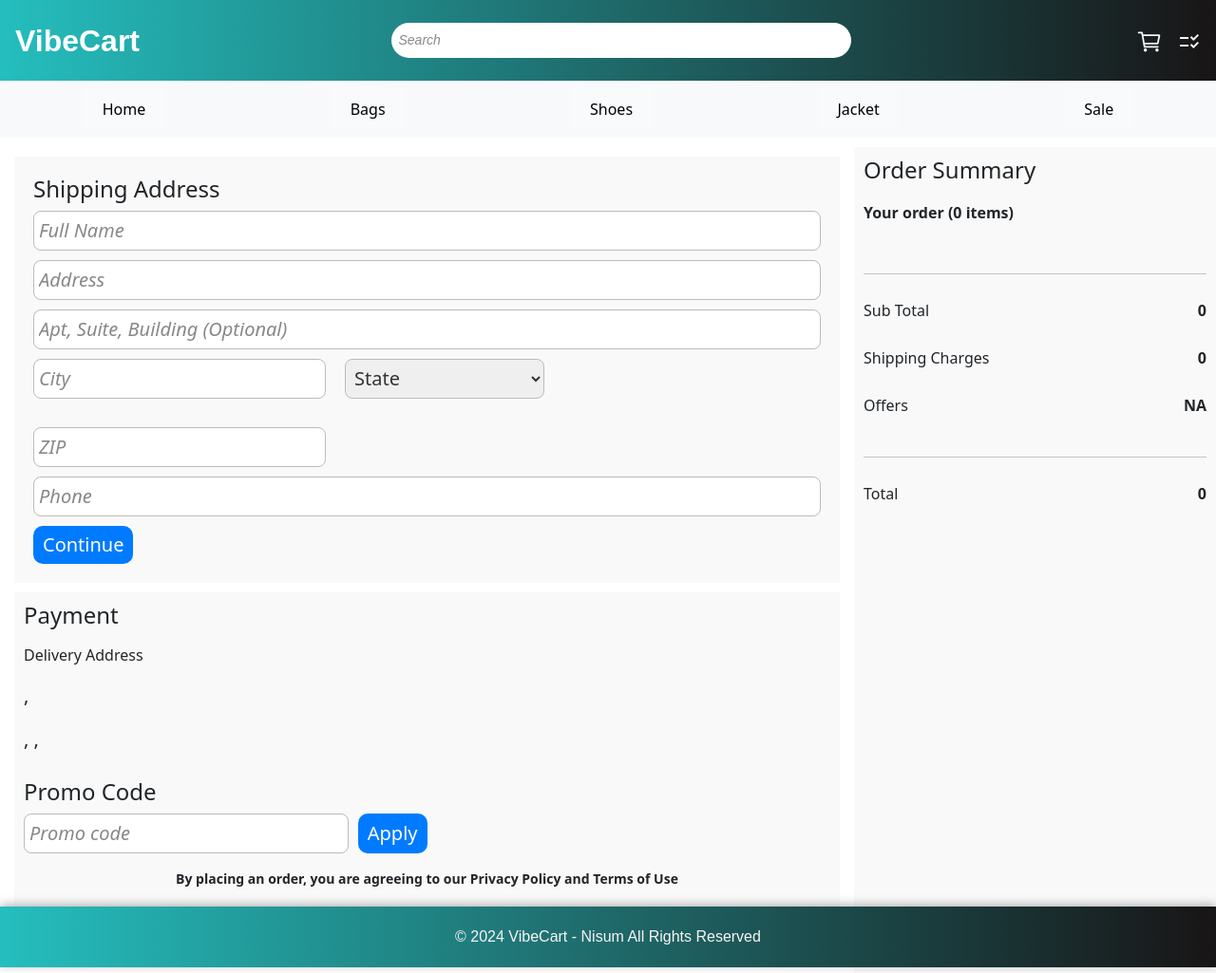
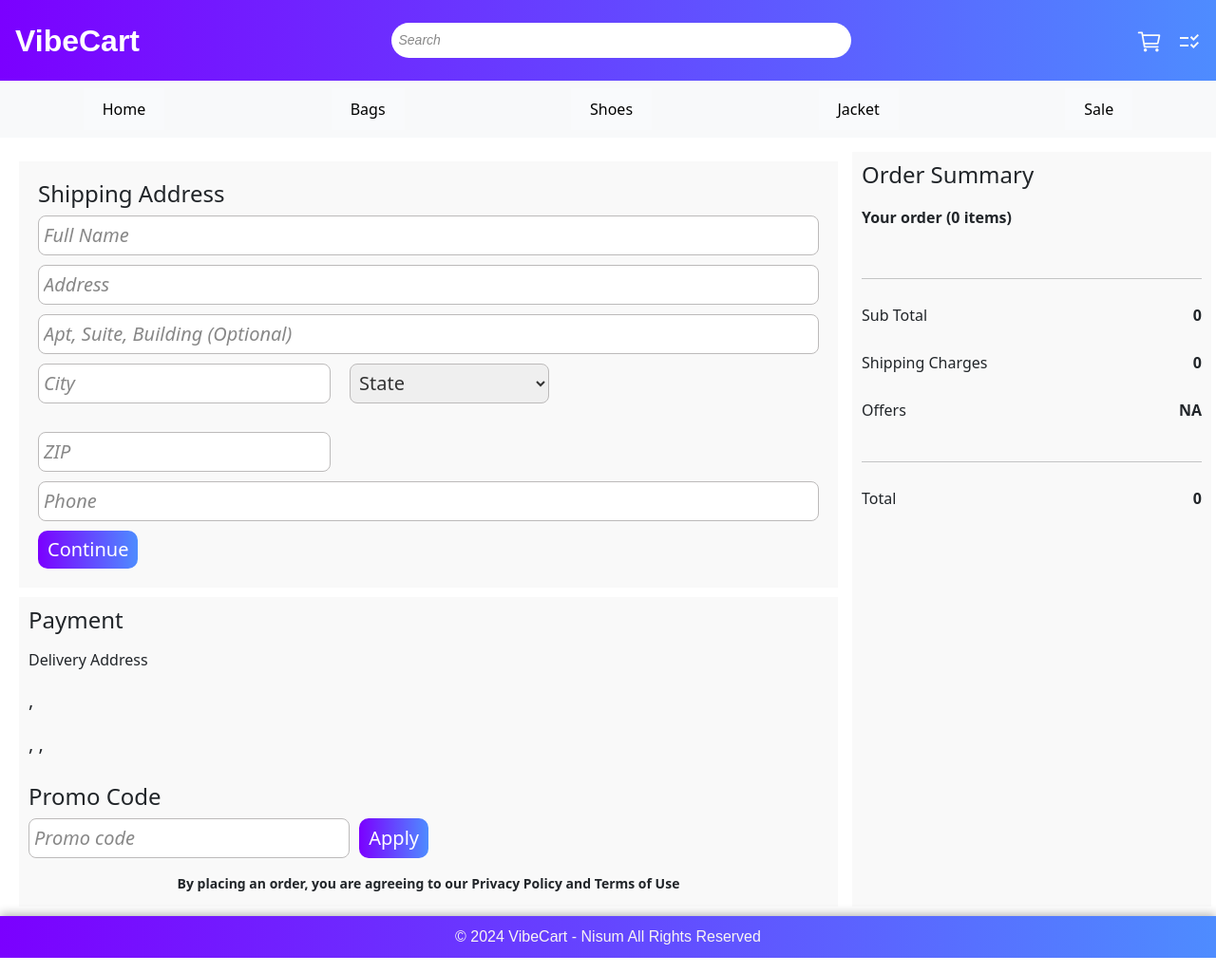
Before and after one commit to Venkat0629/vibecart-app-ui, a React (Create React App) app in the folder vibecart-ui/: page /checkout in a window 1280 px wide. Shown: the whole page at 95% size. Built offline with nearby package versions, Linux system fonts and the light colour scheme.

Commit message:
updated colors and gradients and fixed footer issue

```diff
--- a/vibecart-ui/src/pages/commoncomponents/button.css
+++ b/vibecart-ui/src/pages/commoncomponents/button.css
@@ -1,12 +1,16 @@
 .button-css {
-    background-color: #007bff;
+    background: linear-gradient(to right, #7b00ff, #4e8cff);
     padding: 5px 10px;
     cursor: pointer;
     border: none;
     border-radius: 10px;
     color: white;
+    transition: all 0.4s ease;
+
 }
 
 button:hover {
-    background-color: #0056b3;
+    background: linear-gradient(to right, #9a4dff, #5a9bff);
+    transform: scale(1.05);
+
 }
--- a/vibecart-ui/src/pages/components/CartAndCheckout/cart/Cart.js
+++ b/vibecart-ui/src/pages/components/CartAndCheckout/cart/Cart.js
@@ -41,6 +41,7 @@ const Cart = () => {
   },[totalBill])
 
   return (
+
     cartData?.length > 0 ?
       <div className='cartLayout'>
         <div className='cartproductslayout'>
--- a/vibecart-ui/src/pages/components/CartAndCheckout/cart/cart.css
+++ b/vibecart-ui/src/pages/components/CartAndCheckout/cart/cart.css
@@ -5,7 +5,7 @@
 }
 
 .cartproductslayout {
-    flex: 0 0 60%;
+    flex: 0 0 59%;
 }
 
 .orderSummaryLayout {
@@ -28,7 +28,7 @@
     align-items: center;
     padding: 10px;
     gap: 20px;
-    background-color: #f9f9f9;
+    background: linear-gradient(135deg, #f5f7fa, #c3cfe2);
 }
 
 .cartproductImage {
--- a/vibecart-ui/src/pages/components/Homepage/ProductDetailPage.css
+++ b/vibecart-ui/src/pages/components/Homepage/ProductDetailPage.css
@@ -2,7 +2,7 @@
   position: relative;
   display: inline-block;
   padding: 10px 20px;
-  background: linear-gradient(to right, #6a11cb, #2575fc); /* Updated color scheme */
+  background: linear-gradient(to right, #7b00ff, #4e8cff);
   color: #fff;
   border: none;
   border-radius: 25px;
@@ -14,8 +14,9 @@
 }
 
 .product-detail-page .btn-primary:hover {
-  background: linear-gradient(45deg, #25bebe, #181516); /* Brighter, more vibrant colors */
   box-shadow: 0 8px 16px rgba(0, 0, 0, 0.3);
+  background: linear-gradient(to right, #9a4dff, #5a9bff);
+
   transform: scale(1.05); /* Slightly scales up the button on hover */
 }
 
--- a/vibecart-ui/src/pages/components/Navbar.css
+++ b/vibecart-ui/src/pages/components/Navbar.css
@@ -1,8 +1,7 @@
 .navbar-container {
   /* background: linear-gradient(to right, #4a0c7a, #4b2d77, #003f73);  */
   color: white;
-  background: linear-gradient(to right,  #25bebe, #181516);
-    padding: 10px 0;
+  padding: 10px 0;
 
     font-family: Arial, sans-serif;
 
--- a/vibecart-ui/src/pages/components/layout/Footer.css
+++ b/vibecart-ui/src/pages/components/layout/Footer.css
@@ -1,9 +1,7 @@
 .footer {
-  background: linear-gradient(to right,  #25bebe, #181516);
     color: rgb(248, 244, 244);
     text-align: center;
-    padding: 20px 0;
-    /* position: absolute; */
+    padding: 10px 0;
     left: 0;
     bottom: 0;
     width: 100%;
--- a/vibecart-ui/src/pages/routing/routing.css
+++ b/vibecart-ui/src/pages/routing/routing.css
@@ -1,24 +1,25 @@
 .routing {
     display: flex;
     flex-direction: column;
+    min-height: 100vh;
     min-height: 100vh;
     gap: 5px;
 }
 
 .navbarLayout{
-    flex: 0 0 5%;
-    background-color: #343a40;
+    flex: 0 0 auto;
+    background: linear-gradient(to right, #7b00ff, #4e8cff);
     color: #f8f9fa;
 }
 
 .content{
     flex: 1;
-    /* overflow: auto; */
+    overflow-y: auto;
+    margin: 5px;
 }
 
 .footerLayout{
-    flex: 0 0 3%;
-    background: linear-gradient(to right, to right, #6a11cb, #2575fc);
-    /* color: #1064b8; */
-
+    flex: 0 0 auto;
+    background: linear-gradient(to right, #7b00ff, #4e8cff);
+    color: #f8f9fa;
 }
```
